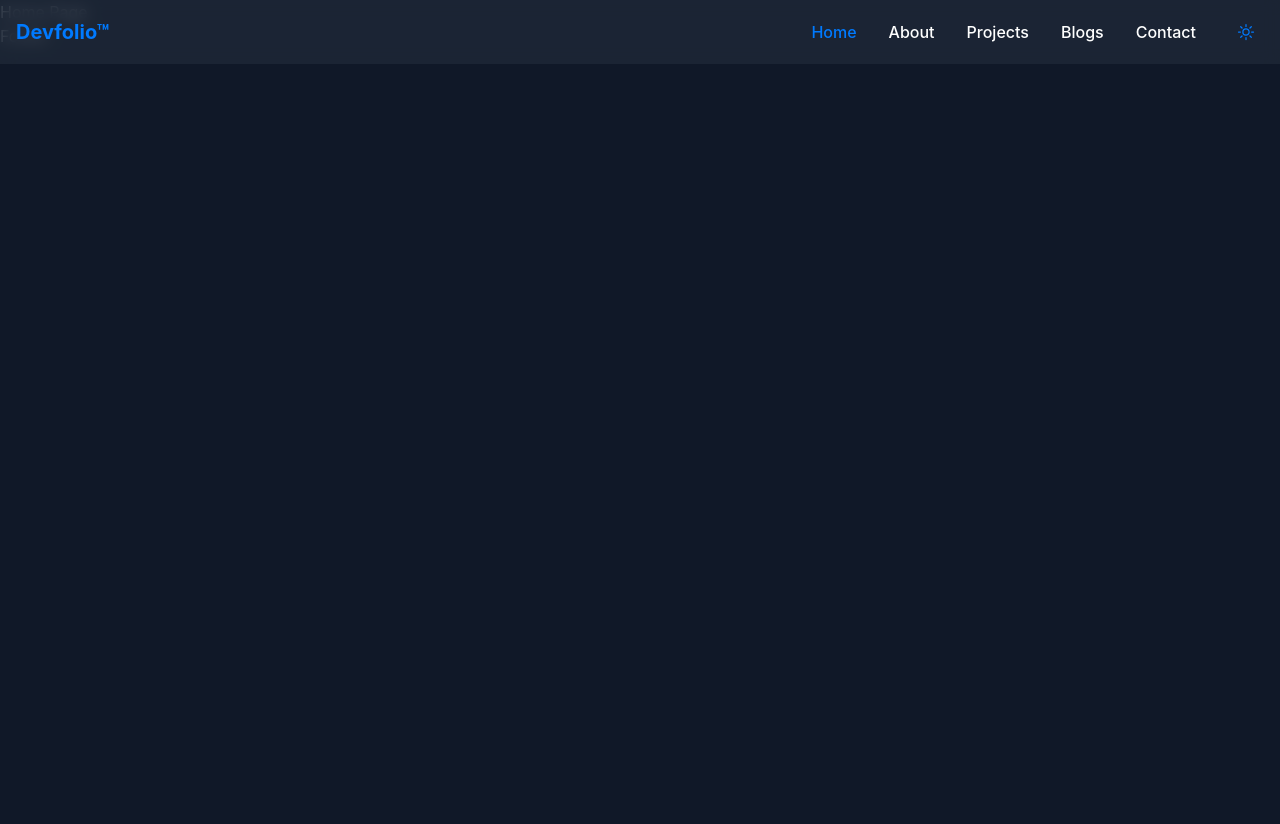
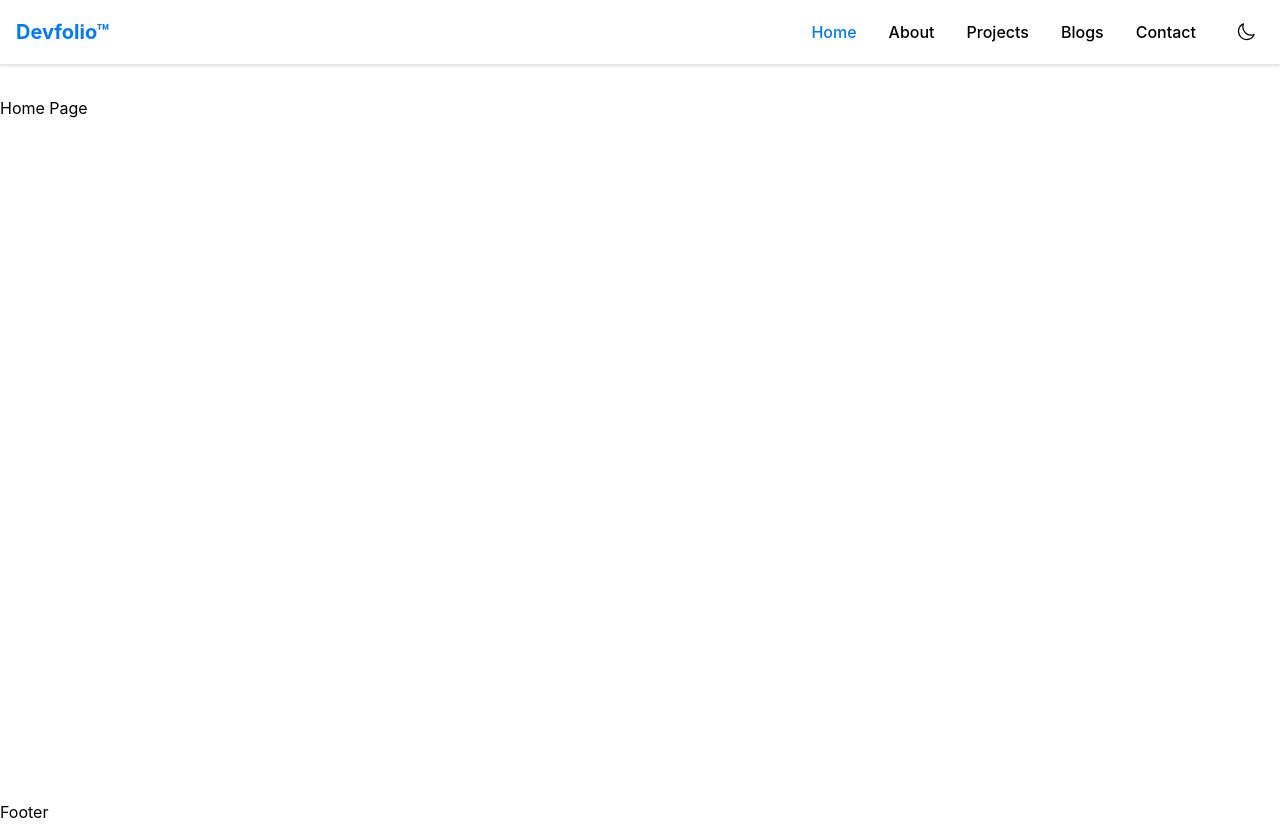
Before and after one commit to kevinkalenga/nextjs_portfolio, a Next.js app: page / in a window 1280 px wide. Before the commit the page ends 800 px from the top, so only its background shows below. Built offline with nearby package versions, Linux system fonts and the light colour scheme.

Commit message:
Implementing Theme Context

```diff
--- a/src/app/components/Navbar.tsx
+++ b/src/app/components/Navbar.tsx
@@ -5,12 +5,13 @@
 import { usePathname } from "next/navigation";
 import { Bars3Icon, MoonIcon, SunIcon, XMarkIcon } from "@heroicons/react/24/outline";
 import { div } from "framer-motion/client";
+import { useTheme } from "../context/ThemeContext";
 
 
 const Navbar = () => {
 
   const [isMobileMenuOpen, setIsMobileMenuOpen] = useState<boolean>(false);
-  const theme = "dark"
+  const {theme, toggleTheme} = useTheme()
 
   const pathName = usePathname()
 
@@ -28,7 +29,8 @@
 
 
   return (
-    <nav className="fixed w-full bg-dark/80 backdrop-blur-sm z-50">
+    <nav className="fixed bg-white/80 w-full dark:bg-dark/80 backdrop-blur-sm z-50 border-b
+    border-gray-200 dark:border-gray-700 shadow-sm transition-colors">
        <div className="container max-w-7xl mx-auto px-4">
           {/* desktop menu */}
           <div className="flex items-center justify-between h-16">
@@ -46,7 +48,7 @@
                    )
                  })
                }
-               <button className="p-2 rounded-lg hover:bg-gray-100 text-primary dark:hover:bg-gray-800 transition-colors cursor-pointer">
+               <button onClick={toggleTheme} className="p-2 rounded-lg hover:bg-gray-100 dark:text-white hover:text-primary dark:hover:bg-gray-800 transition-colors cursor-pointer">
                  {
                    theme === "dark" ? (
                       <SunIcon className="w-5 h-5" />
@@ -81,7 +83,7 @@
                       ))
                     }
                     <div className="">
-                      <button className="flex items-center py-2 hover:text-primary transition-colors">
+                      <button onClick={toggleTheme} className="flex items-center py-2 hover:text-primary transition-colors">
                         {
                           theme === "dark" ? (
                               <><SunIcon className="w-5 h-5 mr-2" /> Light Mode</>
--- /dev/null
+++ b/src/app/context/ThemeContext.tsx
@@ -0,0 +1,65 @@
+"use client"
+
+
+import React, { createContext, useContext, useEffect, useState } from "react";
+
+type Theme = "light" | "dark";
+
+interface ThemeContextType {
+    theme: Theme;
+    toggleTheme: () => void;
+    setTheme: (theme: Theme) => void;
+}
+
+const ThemeContext = createContext<ThemeContextType | undefined>(undefined);
+
+export const ThemeProvider = ({children}: {children: React.ReactNode}) => {
+    const [theme, setThemeState] = useState<Theme>("light");
+    const [mounted, setMounted] = useState(false)
+
+    const setTheme = (newTheme: Theme) => {
+       setThemeState(newTheme)
+       localStorage.setItem("theme", newTheme)
+       document.documentElement.classList.toggle('dark', newTheme === 'dark');
+    }
+
+    // Toggle the theme
+     const toggleTheme = () => {
+        setTheme(theme === "light" ? "dark" : "light");
+     }
+
+    //  Initialize theme
+    useEffect(() => {
+       const savedTheme = localStorage.getItem("theme") as Theme | null;
+       const systemTheme = window.matchMedia("(prefers-color-scheme: dark)").matches ? "dark" : "light";
+       const initialTheme = savedTheme || systemTheme;
+
+       setThemeState(initialTheme)
+       document.documentElement.classList.toggle("dark", initialTheme === "dark");
+       setMounted(true)
+    }, [])
+
+    // prevent flash
+    if(!mounted) {
+        return null;
+    }
+
+
+
+
+    return (
+        <ThemeContext.Provider value={{theme, setTheme, toggleTheme}}>
+            {children}
+        </ThemeContext.Provider>
+    )
+}
+
+
+export function useTheme() {
+    const context = useContext(ThemeContext)
+    if(context === undefined) {
+       throw new Error("useTheme must be used with a ThemeProvider")
+    }
+
+    return context
+}
--- a/src/app/layout.tsx
+++ b/src/app/layout.tsx
@@ -2,6 +2,7 @@
 import { Geist, Geist_Mono } from "next/font/google";
 import "./globals.css";
 import Navbar from "./components/Navbar";
+import { ThemeProvider } from "./context/ThemeContext";
 
 const geistSans = Geist({
   variable: "--font-geist-sans",
@@ -26,12 +27,15 @@
   return (
     <html
       lang="en"
-      className={`${geistSans.variable} ${geistMono.variable} h-full antialiased bg-gray-900 text-white`}
+
     >
-      <body className="min-h-full flex flex-col">
-        <Navbar />
-        {children}
-        <footer>Footer</footer>
+      <body  className={`${geistSans.variable} ${geistMono.variable}  antialiased bg-white transition-colors dark:bg-gray-900 dark:text-white`} >
+
+         <ThemeProvider>
+            <Navbar />
+            <main className="min-h-screen pt-24">{children}</main>
+            <footer>Footer</footer>
+          </ThemeProvider>
       </body>
     </html>
   );
```
